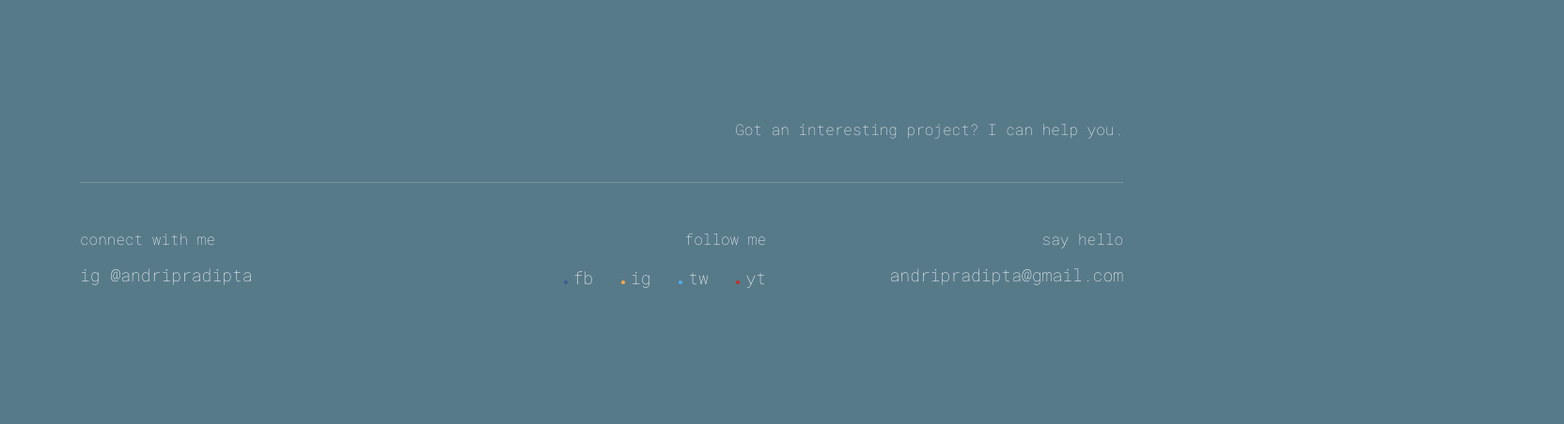
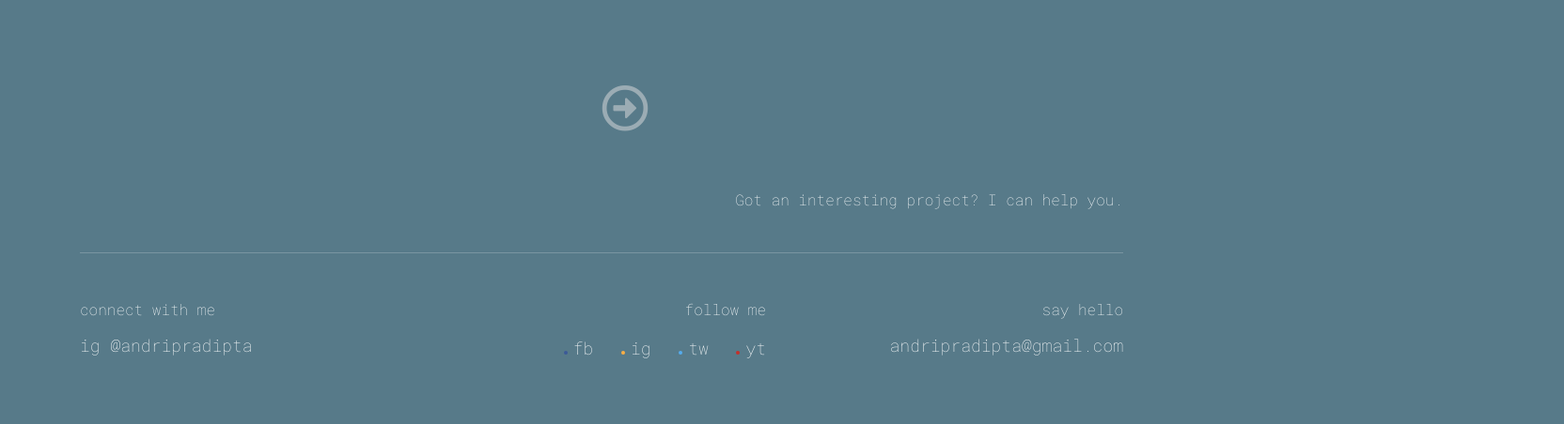
Before and after one commit to andripradipta/projectx, a plain HTML site: page work.html in a window 1280 px wide. Shown: the part 2788-3240 px from the top of the page at 94% size, 1664 px wide, since content can reach past the window. Drawn offline with nearby package versions, Linux system fonts and the light colour scheme.

Commit message:
Tambahan Arrow

```diff
--- a/style.css
+++ b/style.css
@@ -605,3 +605,20 @@ textarea:focus {
 .next p {
       text-align: right;
 }
+
+/* Tambahan Tombol */
+
+.arrow-nav{
+      position: relative;
+      width: 80%;
+      margin:0;
+      padding:0;
+      left:50%;
+
+}
+
+#arrow{
+      font-size:50px;
+      color:#dfdfdf;
+      opacity: 0.5 ;
+}
--- a/work.html
+++ b/work.html
@@ -5,7 +5,9 @@
       <meta name="viewport" content="width=device-width, initial-scale=1.0">
       <meta http-equiv="X-UA-Compatible" content="ie=edge">
       <meta name="author" content="harrnish">
-
+      <!-- Tambahan Tombol  -->
+      <link rel="stylesheet" href="https://use.fontawesome.com/releases/v5.13.1/css/all.css"
+            integrity="sha384-xxzQGERXS00kBmZW/6qxqJPyxW3UR0BPsL4c8ILaIWXva5kFi7TxkIIaMiKtqV1Q" crossorigin="anonymous">
       <title>lensa. | Andri Pradipta</title>
 
       <!-- stylesheet -->
@@ -122,7 +124,9 @@
 
                   <div class="whitespace"></div>
             </div>
-
+            <div class="arrow-nav">
+                  <a id="arrow" href=""><i class="far fa-arrow-alt-circle-right"></i></a>
+            </div>
             <!--------------- projects section ends here --------------->
 
             <!--------------- footer starts here --------------->
```
